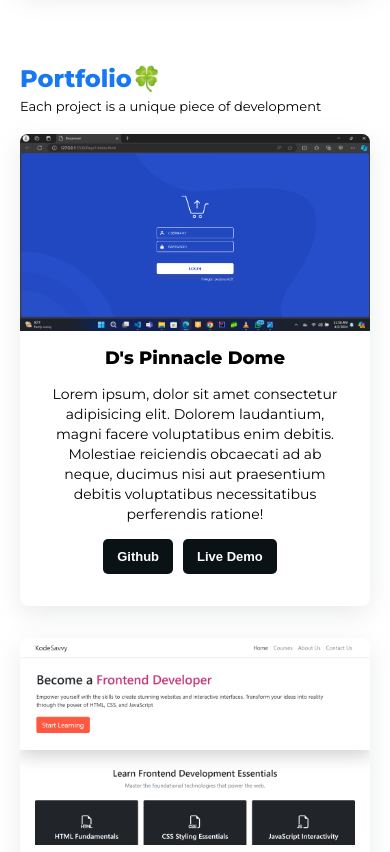
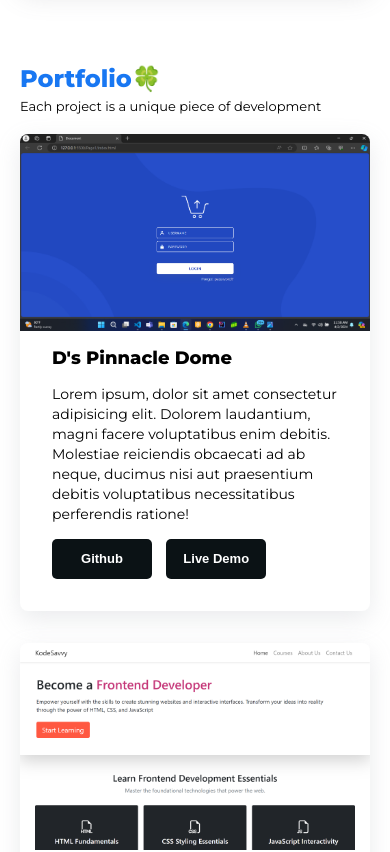
Before and after one commit to Gozie-cloud/My-Portfolio, a plain HTML site: page index.html in a window 390 px wide. Shown: the part 1580-2432 px from the top of the page. Drawn offline with nearby package versions, Linux system fonts and the light colour scheme.

Commit message:
first commit

```diff
--- a/style.css
+++ b/style.css
@@ -274,7 +274,6 @@ header .navbar a.active {
 }
 
 #projects .project {
-    text-align: center;
     display: flex;
     flex-direction: column;
     box-shadow: rgba(149, 157, 165, 0.2) 0px 8px 24px;
@@ -303,9 +302,6 @@ header .navbar a.active {
 
 #projects .project .text-content .buttons {
     width: 100%;
-    display: flex;
-    align-items: center;
-    justify-content: center;
 }
 
 #projects .project .text-content button {
@@ -508,7 +504,9 @@ header .navbar a.active {
         padding: 1rem 2rem 2rem 2rem;
     }
     #projects .project .text-content button {
-        padding: 10px 14px;
+        padding: 0;
+        height: 40px;
+        width: 100px;
     }
 
 }
```
